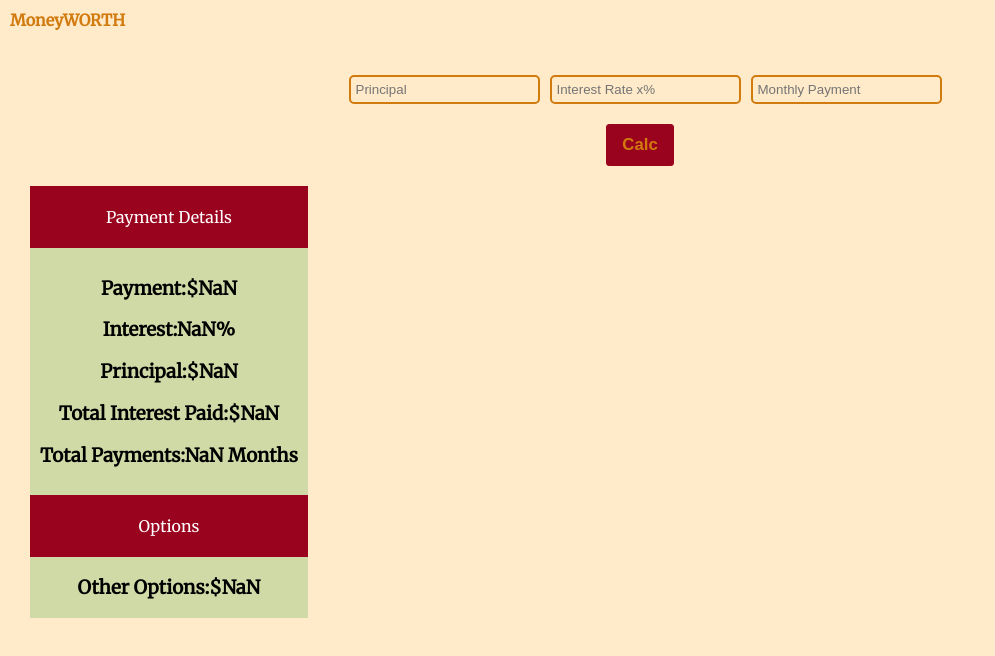
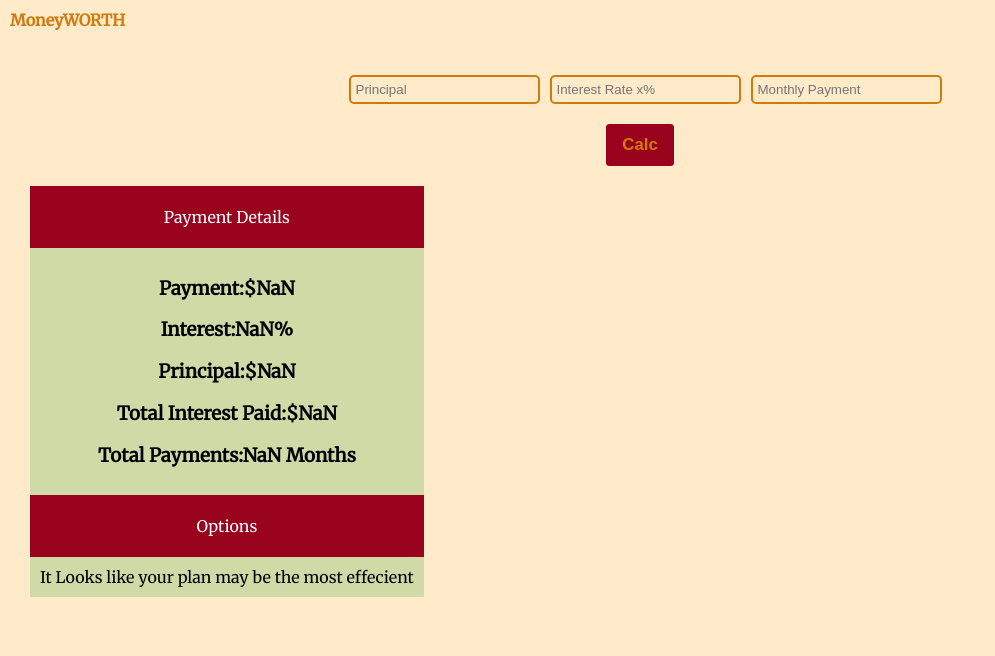
Before and after one commit to MoseyM/moneyworth, a React app: page / in a window 1280 px wide. Both pictures are taken after typing "Sample", "Sample", "Sample" into the empty fields and a click on the button "Calc". Shown: the whole page, without its empty margins (0-995 px from the left). Built offline with nearby package versions, Linux system fonts and the light colour scheme.

Commit message:
gives options but title is still showing.

```diff
--- a/src/App.scss
+++ b/src/App.scss
@@ -57,7 +57,7 @@ button#submitButton {
 		padding: 5px;
 		text-align:center;
 	}
-	div.paymentBody {
+	div.paymentBody, div.paymentOptions {
 		padding: 10px;
 	}
 }
--- a/src/components/app.js
+++ b/src/components/app.js
@@ -80,7 +80,7 @@ class App extends Component {
 					</form>
 
 					{j}
-					<div class="clear"></div>
+					<div className="clear"></div>
 				</div>
 			</div>
 		);
--- a/src/components/options.js
+++ b/src/components/options.js
@@ -1,24 +1,58 @@
 import React from 'react';
+import PaymentDetails from './paymentDetails';
 
 class PaymentOptions extends React.Component
 {
 	constructor() {
 		super();
 		this.getOptions = this.getOptions.bind(this);
+		this.show = false;
 	}
 
 	getOptions(details) {
-		return details[2];
+		/** let newResult = [
+			principal,
+			interestRate,
+			monthlyPayment,
+			totalOriginalPayments
+			]
+			pmt = pv[r/1-(1+r)^-n] * 1/(1+r)
+		**/
+		let [
+		principal,
+		interestRate,
+		monthlyPayment,
+		totalOriginalPayments] = details;
+		let newPayment, monthlyint = interestRate/12;
+
+		if(12 <= totalOriginalPayments <= 6){
+			details[3] = 6;
+			newPayment = monthlyint*principal/(1-Math.pow(1+monthlyint, -6));
+		} else if (24 <= totalOriginalPayments <= 13) {
+			details[3] = 18;
+			newPayment = monthlyint*principal/(1-Math.pow(1+monthlyint, -18));
+		} else if (36 <= totalOriginalPayments <= 25) {
+			details[3] = 29;
+			newPayment = monthlyint*principal/(1-Math.pow(1+monthlyint, -29));
+		}
+		if(newPayment) {
+			this.show = true;
+			details[2] = Number(newPayment).toFixed(2)};
+		return details;
 	}
 
 	render() {
-		let details = this.props.details;
-		let bal = this.getOptions(details);
+		let details = this.getOptions(this.props.details),res;
+		if (this.show) {
+			res = <PaymentDetails details={ details }/>;
+		} else {
+			res = "It Looks like your plan may be the most effecient";
+		}
 		return (
 			<div>
 				<div className="paymentTitle"><p>Options</p></div>
 				<div className="paymentOptions">
-					<h3>Other Options:${ bal }</h3>
+					{res}
 				</div>
 			</div>
 		)
```
Also changed, not shown: src/App.css.
